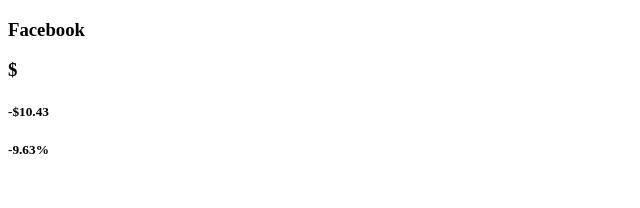
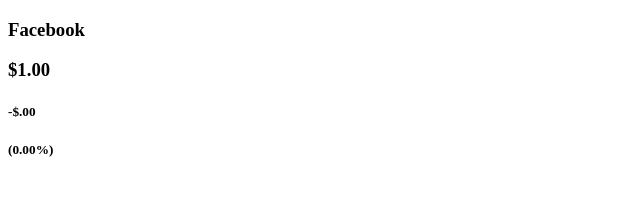
Before and after one commit to InvesTech-Solutions/Graph-Display, a React app: page / in a window 1280 px wide. Shown: the top 208 px of the page, without its empty margins (0-640 px from the left). Built offline with nearby package versions, Linux system fonts and the light colour scheme; no server answers; the HTML template or start-up script is replaced by a standard one.

Commit message:
More cleanup and optimization of components

```diff
--- a/client/src/components/App.jsx
+++ b/client/src/components/App.jsx
@@ -13,17 +13,18 @@
       graphData: [],
       path: '',
       line: false, //used to determine whether to display the line, circle, and date
-      closest: {x: null, price: null, y: null, date: null}, // used to determine where to display the line, circle and date
+      closest: {x: null, price: '1.00', y: null, date: null}, // used to determine where to display the line, circle and date
       date: null,
-      currentCompany:null, //
-      currentPrice: null, // the
-      closing: null, // oldest price in current timeframe
+      currentCompany:null, // the company whose stock is being displayed, object with name, rating, user number, and last closing price
+      currentPrice: '1.00', // the current price of the stock
+      closing: '1.00', // oldest price in current timeframe
     }
     this.createPath = this.createPath.bind(this);
     this.getGraphData = this.getGraphData.bind(this);
     this.getCompanyData = this.getCompanyData.bind(this);
     this.formatPrice = this.formatPrice.bind(this);
   }
+
   //formats integers into price strings
   formatPrice(int){
     var str = int.toString();
@@ -38,6 +39,7 @@
     return `${str}`;
   }
 
+  //creates a graph path from the price data
   createPath() {
     let path = `M${this.state.graphData[0].x},${this.state.graphData[0].y}`;
     for (let i = 1; i < this.state.graphData.length; i++) {
@@ -48,6 +50,7 @@
     })
   }
 
+  //keeps track of the mouse's location so that the line follows it and changes state accordingly
   onMouseMove(e) {
     const closest = {x: null, price: null, y: null, date: null}
     this.setState({x: e.clientX}, () => {
@@ -67,13 +70,14 @@
     });
   }
 
+  // fetches company price records and formats them into graph coordinates with prices attached
   getGraphData(timeframe) {
     const tempArr = []
     let x = 0;
     $.get(`http://127.0.0.1:3000/prices/${this.state.currentCompany}/monthly`, (results) => {
       this.setState({closing: this.formatPrice(results[0].price)})
       results.forEach((datapoint) => {
-        tempArr.push({x:x, price:this.formatPrice(datapoint.price), y:datapoint.price, date:datapoint['DATE_FORMAT(price_date, "%b %e %Y")']})
+        tempArr.push({x:x, price: this.formatPrice(datapoint.price), y:datapoint.price, date:datapoint['DATE_FORMAT(price_date, "%b %e %Y")']})
         x += 20
       })
       this.setState({graphData: tempArr}, () => {
@@ -82,10 +86,12 @@
     });
   }
 
+  //gets a comany's info and sets it to the currentCompany state
   getCompanyData(company) {
     $.get(`http://127.0.0.1:3000/companies/company?company=${company}`, (results) => {
-      this.setState({currentCompany:results[0]},() => {
-        this.setState({currentPrice:this.formatPrice(this.state.currentCompany.last_closing_price)});
+      this.setState({currentCompany: results[0]},() => {
+        this.setState({currentPrice: this.formatPrice(this.state.currentCompany.last_closing_price),
+        });
       });
     });
   }
@@ -98,11 +104,15 @@
   render() {
     return (
       <div className = 'mainGraphContainer'>
-        <Price formatPrice = {this.formatPrice} currentPrice = {this.state.line ? this.state.closest.price : this.state.currentPrice} closingPrice = {this.state.currentClosing}/>
+        <Price formatPrice = {this.formatPrice} currentPrice = {this.state.line ? this.state.closest.price : this.state.currentPrice} closingPrice = {this.state.closing}/>
         <div id ='date'>{this.state.line ? this.state.closest.date : null}</div>
         <svg onMouseMove = {this.onMouseMove.bind(this)} onMouseEnter = {() => this.setState({ line: true })} onMouseLeave = { () => this.setState({ line: false })} width = {699} height = {260} className = 'graphSVG'>
-            <Graph class = 'mainGraph' data = {this.state.graphData} path={this.state.path}/>
-            <Line closest = {this.state.closest} show = {this.state.line} />
+            <g transform="translate(0,260)">
+            <g transform="scale(1,-1)">
+              <Graph class = 'mainGraph' data = {this.state.graphData} path={this.state.path}/>
+              <Line closest = {this.state.closest} show = {this.state.line} />
+            </g>
+            </g>
         </svg>
       </div>
     );
--- a/client/src/components/Line.jsx
+++ b/client/src/components/Line.jsx
@@ -9,7 +9,7 @@
 		if(this.props.show) {
 			return(
 				<g>
-					<line className="lineScroller" x1={this.props.closest.x} x2={this.props.closest.x} y1={20} y2={270}></line>
+					<line className="lineScroller" x1={this.props.closest.x} x2={this.props.closest.x} y1={40} y2={240}></line>
 					<circle className='myCircle'r={4} stroke={'white'} strokeWidth={2} cx={this.props.closest.x} cy={this.props.closest.y}></circle>
 				</g>
 			);
--- a/client/src/components/Price.jsx
+++ b/client/src/components/Price.jsx
@@ -3,6 +3,19 @@
 export default class Price extends Component {
 	constructor(props){
 		super(props);
+		this.subtractPrices=this.subtractPrices.bind(this)
+	}
+	subtractPrices(firstPrice, secondPrice) {
+		let dollarsFirst = parseFloat(firstPrice.slice(0, firstPrice.length - 3));
+		let dollarsSecond = parseFloat(secondPrice.slice(0, secondPrice.length - 3));
+		let totalCentsFirst = dollarsFirst * 100 + parseFloat(firstPrice.slice(firstPrice.length-2, firstPrice.length));
+		let totalCentsSecond = dollarsSecond * 100 + parseFloat(secondPrice.slice(secondPrice.length-2, secondPrice.length));
+		var total = (totalCentsFirst-totalCentsSecond)/100;
+		if (total > 0) {
+			return `+$${this.props.formatPrice(total)}`;
+		} else {
+			return `-$${this.props.formatPrice(total).substring(1)}`;
+		}
 	}
 	render() {
 		return (
@@ -12,10 +25,13 @@
 					<span>${this.props.currentPrice}</span>
 				</h3>
 				<div className ='differences'>
-					<h5 className = 'dollarsDiff'>-$10.43</h5>
-					<h5 className = 'percentDiff'>-9.63%</h5>
+					<h5 className = 'dollarsDiff'>{this.subtractPrices(this.props.currentPrice, this.props.closingPrice)}</h5>
+					<h5 className = 'percentDiff'>
+						({parseInt(this.props.currentPrice) > parseInt(this.props.closingPrice) ? '+' : null}
+						{((this.props.currentPrice/this.props.closingPrice - 1)*100).toFixed(2)}%)
+					</h5>
 				</div>
 			</div>
-			)
+		)
 	}
 }
```
Also changed, not shown: 3 other files (tests, documents, lock files or other folders).
